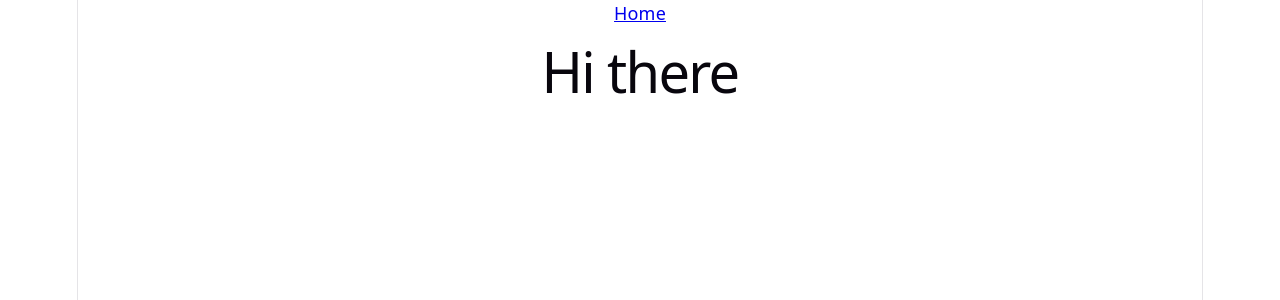
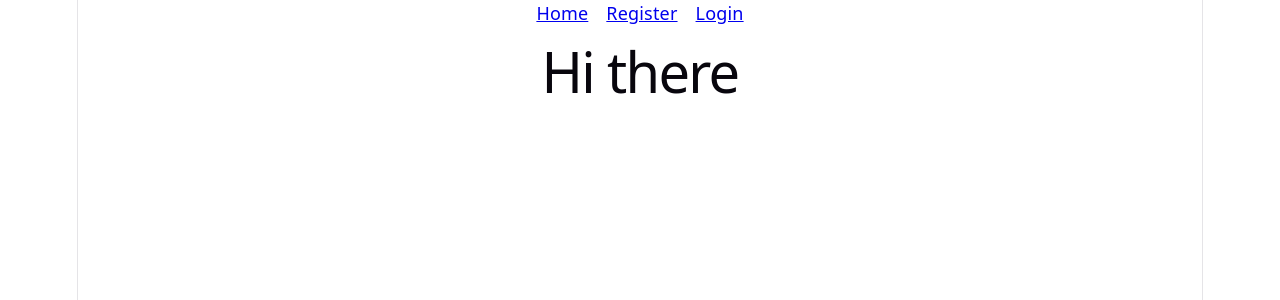
Before and after one commit to WujecDamian/odin-Messaging-App, a React (Vite) app: page / in a window 1280 px wide. Shown: the top 300 px of the page. Built offline with nearby package versions, Linux system fonts and the light colour scheme.

Commit message:
feat: implement Navbar styling and structure

```diff
--- a/Frontend/src/Components/Navbar/Navbar.jsx
+++ b/Frontend/src/Components/Navbar/Navbar.jsx
@@ -1,10 +1,13 @@
 import { Link } from "react-router-dom";
+import styles from "./Navbar.module.css";
 
 function Navbar() {
   return (
     <>
-      <nav>
+      <nav className={styles.navbar}>
         <Link to="/">Home</Link>
+        <Link to="/register">Register</Link>
+        <Link to="/login">Login</Link>
       </nav>
     </>
   );
--- /dev/null
+++ b/Frontend/src/Components/Navbar/Navbar.module.css
@@ -0,0 +1,6 @@
+.navbar {
+  display: flex;
+  justify-content: center;
+  align-items: center;
+  gap: 1rem;
+}
```
